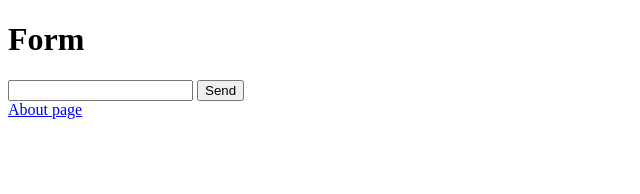
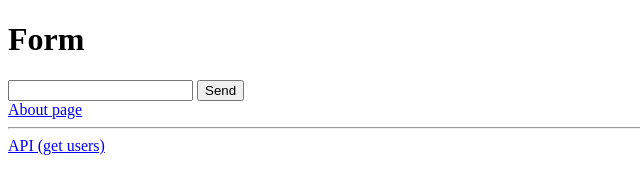
Before and after one commit to SillOlga/nodestart, a website: page views/index.html in a window 1280 px wide. Shown: the whole page, without its empty margins (0-640 px from the left). Drawn offline with Linux system fonts and the light colour scheme.

Commit message:
Simple API server

```diff
--- a/views/index.html
+++ b/views/index.html
@@ -14,5 +14,9 @@
     </form>
 
     <a href="/about">About page</a>
+
+    <hr>
+
+    <a href="/api/users">API (get users)</a>
 </body>
 </html>
```
